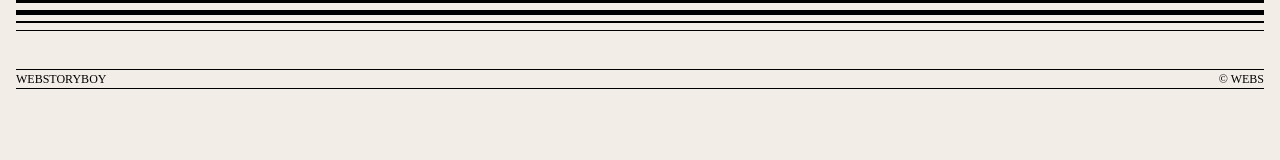
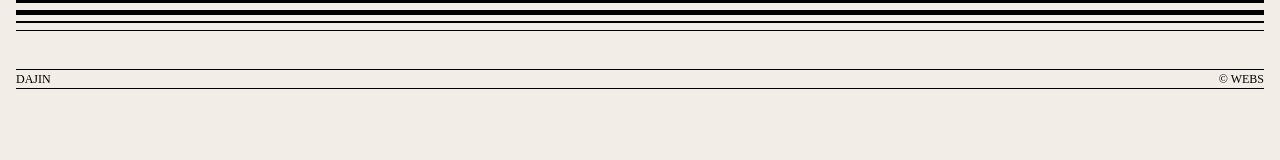
Before and after one commit to dinodajin/portfolio_react, a React (Create React App) app: page / in a window 1280 px wide. Shown: the part 4098-4258 px from the top of the page. Built offline with nearby package versions, Linux system fonts and the light colour scheme; a small style sheet from the web is missing; a web font is replaced by a local one.

Commit message:
Fix minor

```diff
--- a/src/components/Footer.jsx
+++ b/src/components/Footer.jsx
@@ -19,7 +19,7 @@ const Footer = () => {
         <footer id="footer" role="contentinfo">
             <div className="footer__inner">
                 <div className="footer__text">
-                    <span>webstoryboy</span>
+                    <span>dajin</span>
                     <span>© webs</span>
                 </div>
                 <div className="footer__info">
```
